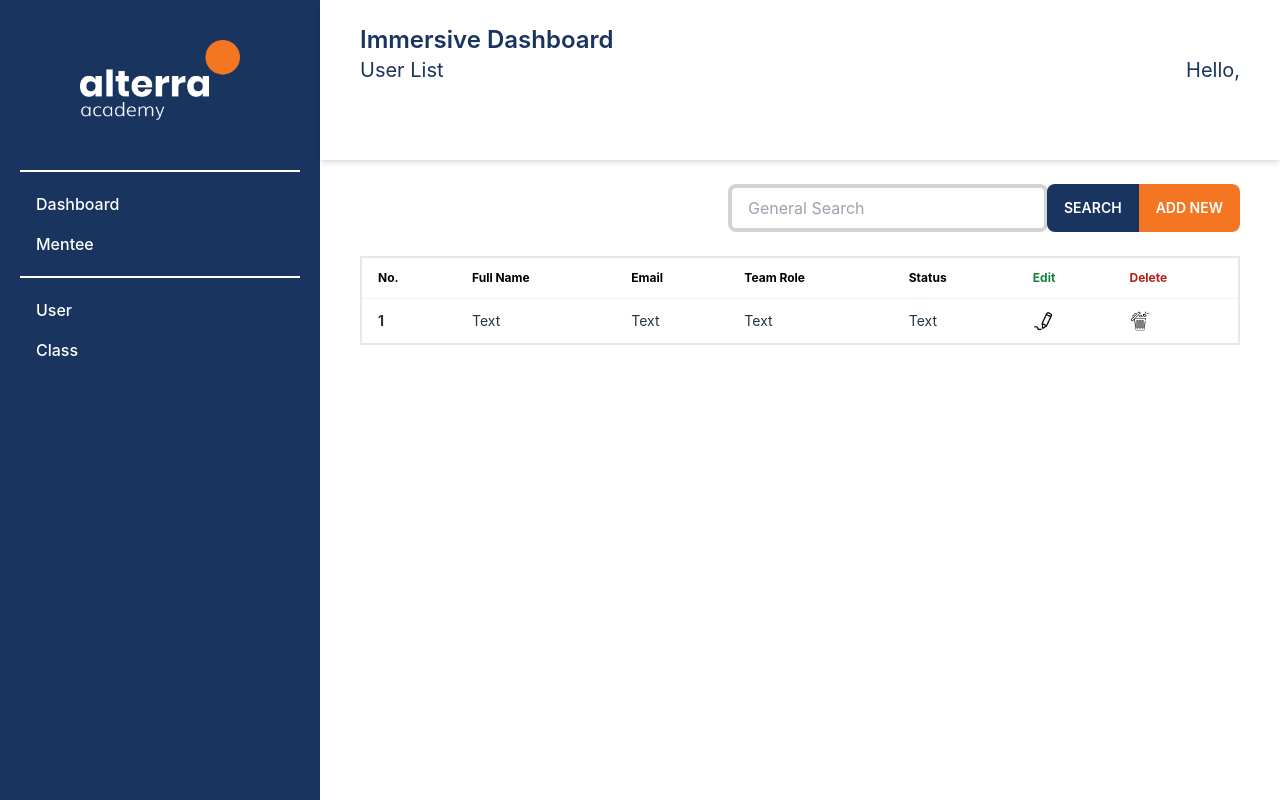
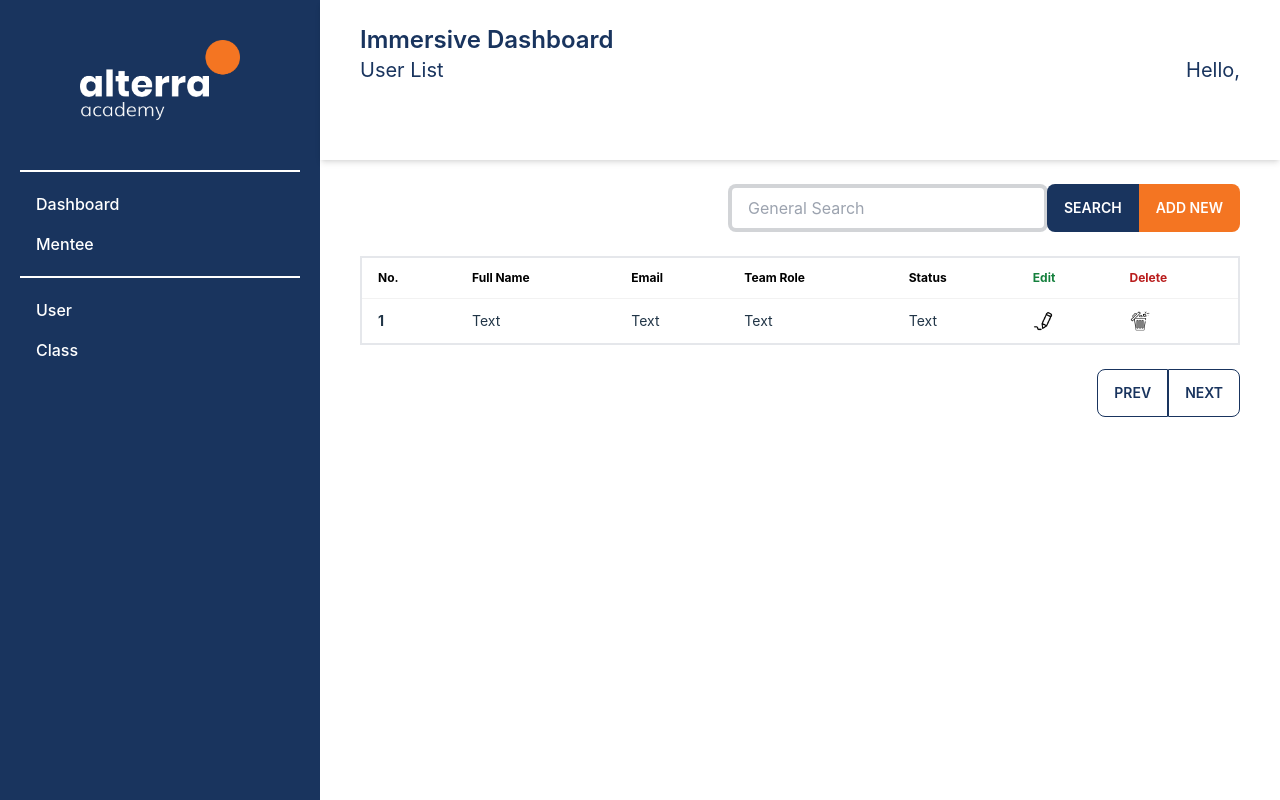
Before and after one commit to IMMERSIVE-DASHBOARD-APP-PROJECT-GROUP-2/IMMERSIVE-DASHBOARD-APP-PROJECT-FRONTEND, a React (Vite) app: page /userlist in a window 1280 px wide. Built offline with nearby package versions, Linux system fonts and the light colour scheme.

Commit message:
user list v1.1

```diff
--- /dev/null
+++ b/src/components/Pagination.tsx
@@ -0,0 +1,16 @@
+import React from "react";
+
+const Pagination = () => {
+  return (
+    <div className="btn-group flex justify-end mt-6">
+      <button className="btn btn-outline hover:bg-alta-orange bg-white text-alta-blue">
+        Prev
+      </button>
+      <button className="btn btn-outline hover:bg-alta-orange bg-white text-alta-blue">
+        Next
+      </button>
+    </div>
+  );
+};
+
+export default Pagination;
--- a/src/pages/UserList.tsx
+++ b/src/pages/UserList.tsx
@@ -1,6 +1,7 @@
 import React from "react";
 import Navbar from "../components/Navbar";
 import GeneralSearch from "../components/GeneralSearch";
+import Pagination from "../components/Pagination";
 import pencil from "../icons/pencil.png"
 import bin from "../icons/bin.png"
 
@@ -36,6 +37,7 @@ const UserList = () => {
           </tbody>
         </table>
       </div>
+      <Pagination />
     </Navbar>
   );
 };
```
